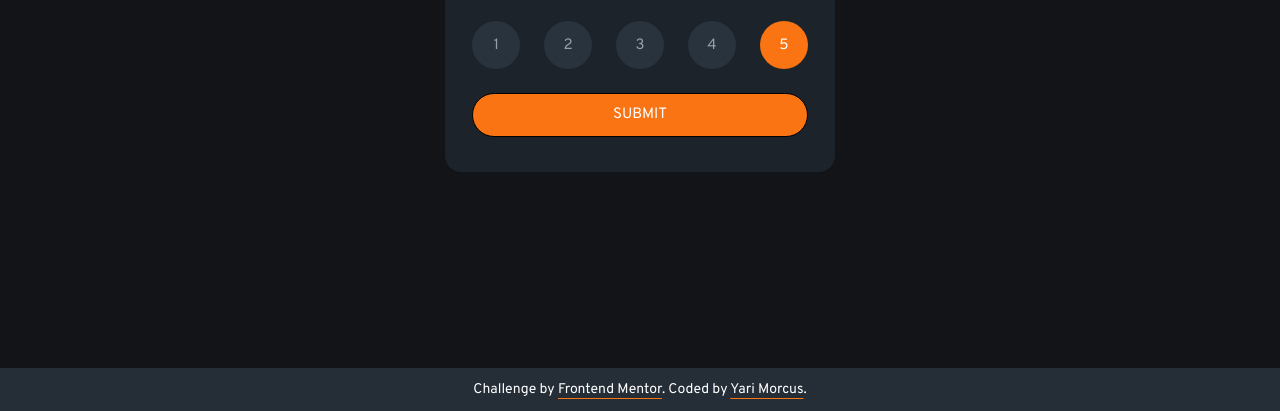
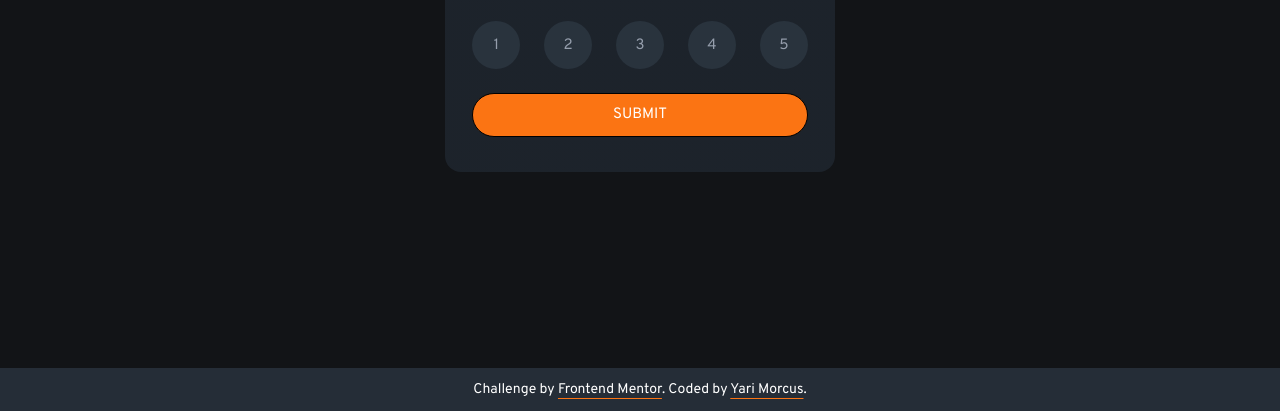
Before and after one commit to YariMorcus/interactive-rating-component, a website: page index.html in a window 1280 px wide. Shown: the part 389-800 px from the top of the page. Drawn offline with Linux system fonts and the light colour scheme.

Commit message:
Add <script> before </body> and remove .selected (was temporary)

```diff
--- a/index.html
+++ b/index.html
@@ -34,7 +34,7 @@
           <button type="button" class="rating-circle">2</button>
           <button type="button" class="rating-circle">3</button>
           <button type="button" class="rating-circle">4</button>
-          <button type="button" class="rating-circle selected">5</button>
+          <button type="button" class="rating-circle">5</button>
         </div>
 
         <div class="submit-container"> <!-- submit container -->
@@ -69,5 +69,9 @@
     Coded by <a class="attribution-link" href="https://www.linkedin.com/in/yarimorcus" target="_blank">Yari Morcus</a>.
   </footer> <!-- .attribution -->
 
+  <script>
+
+  </script>
+
 </body>
 </html>
```
